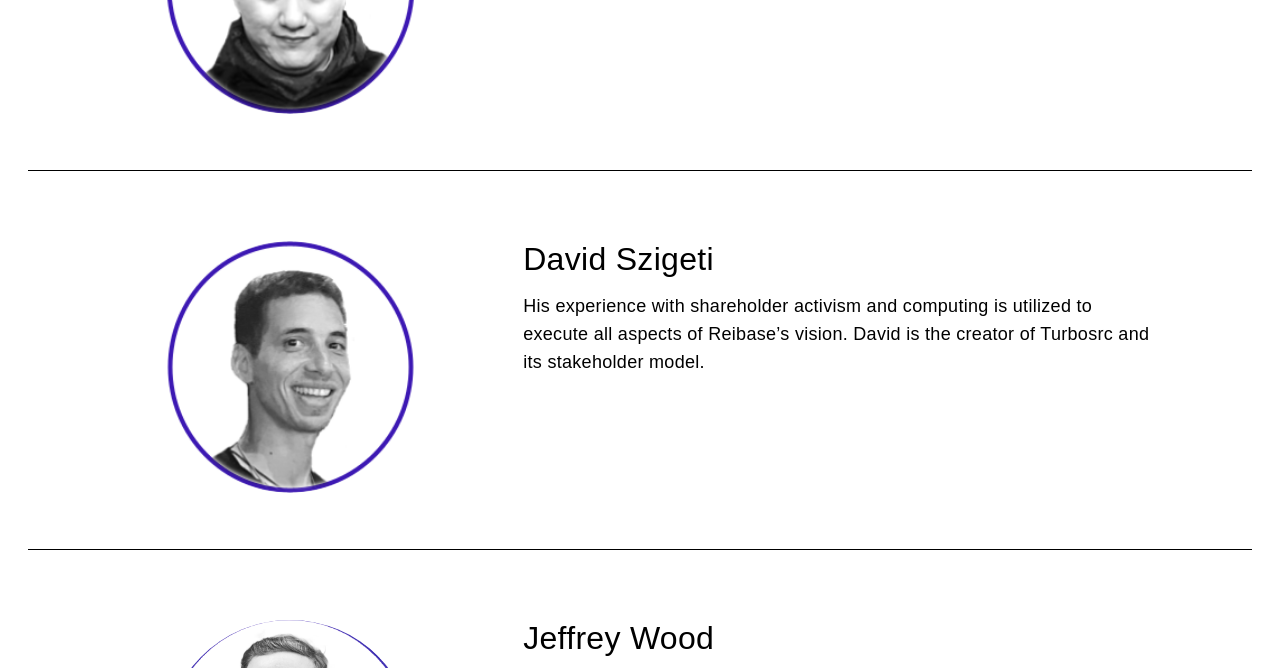
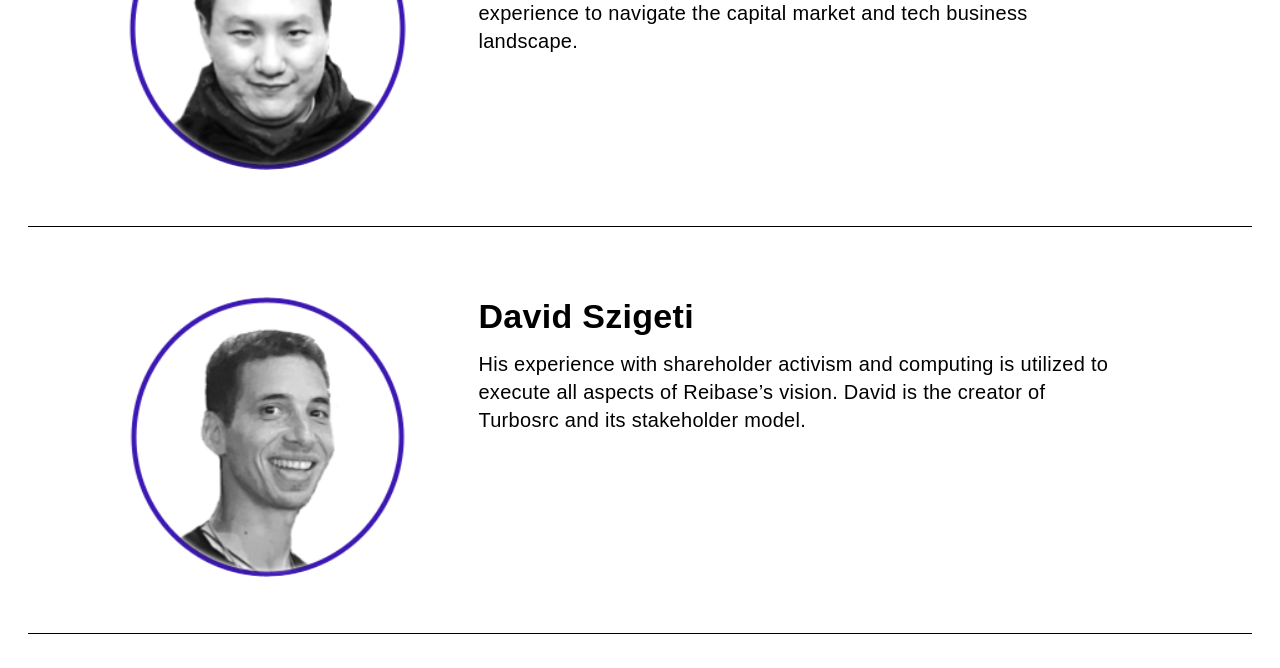
Before and after one commit to jex441/reibasewebsite, a website: page public/team.html in a window 1280 px wide. Shown: the part 685-1353 px from the top of the page. Drawn offline with Linux system fonts and the light colour scheme.

Commit message:
bigger, bolder

```diff
--- a/public/team.css
+++ b/public/team.css
@@ -12,7 +12,7 @@
     flex-direction: row;
     width: 100%;
     min-height: 15rem;
-    padding: 4rem 2rem 4rem 2rem;
+    padding: 4rem 10rem 4rem 2rem;
     border-bottom: 1px #000 solid;
     justify-content: flex-start;
     margin-bottom: 1rem;
@@ -28,8 +28,8 @@
     background-size: cover;
     border-radius: 100%;
     background-repeat: no-repeat;
-    width: 18rem;
-    height: 18rem;
+    width: 20rem;
+    height: 20rem;
 }
 
 .teamBio {
@@ -40,17 +40,13 @@
     width: 60%;
 }
 
-.teamBio p {
-    width: 90%;
-}
-
 .teamBio span {
     margin-bottom: 1rem;
 }
 
 .name {
-    font-weight: 500;
-    font-size: 32px;
+    font-weight: 600;
+    font-size: 34px;
 }
 
 .title {
@@ -62,7 +58,7 @@
 .bio p {
     line-height: 2rem;
     font-weight: 300;
-    font-size: 18px;
+    font-size: 20px;
 }
 
 .links {
```
